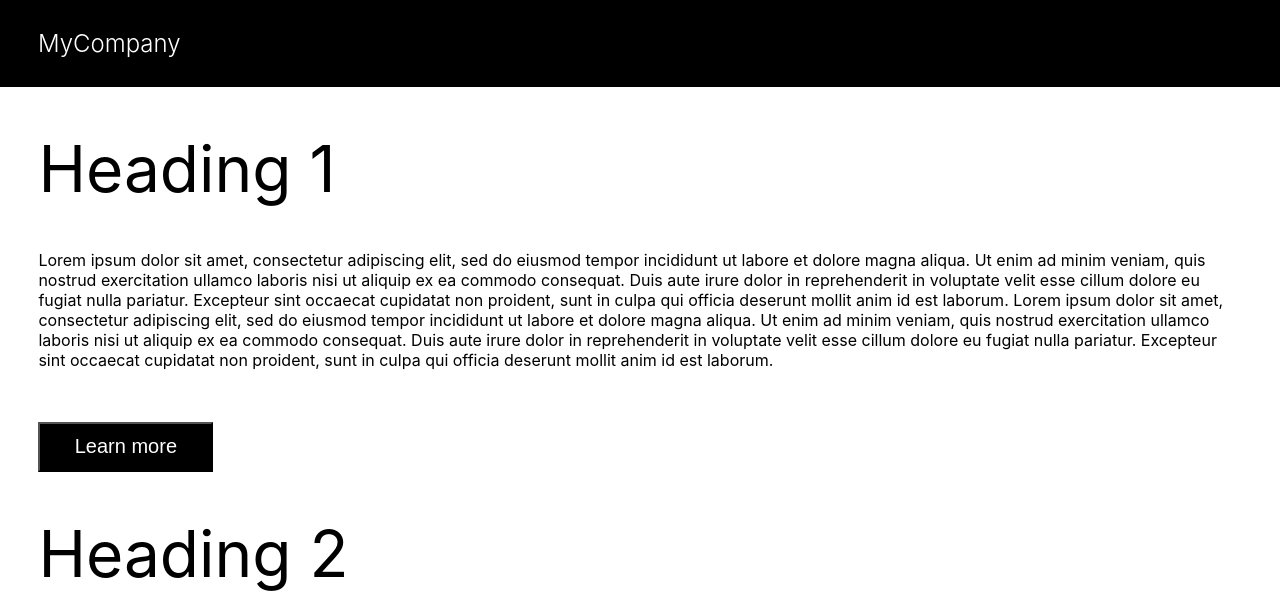
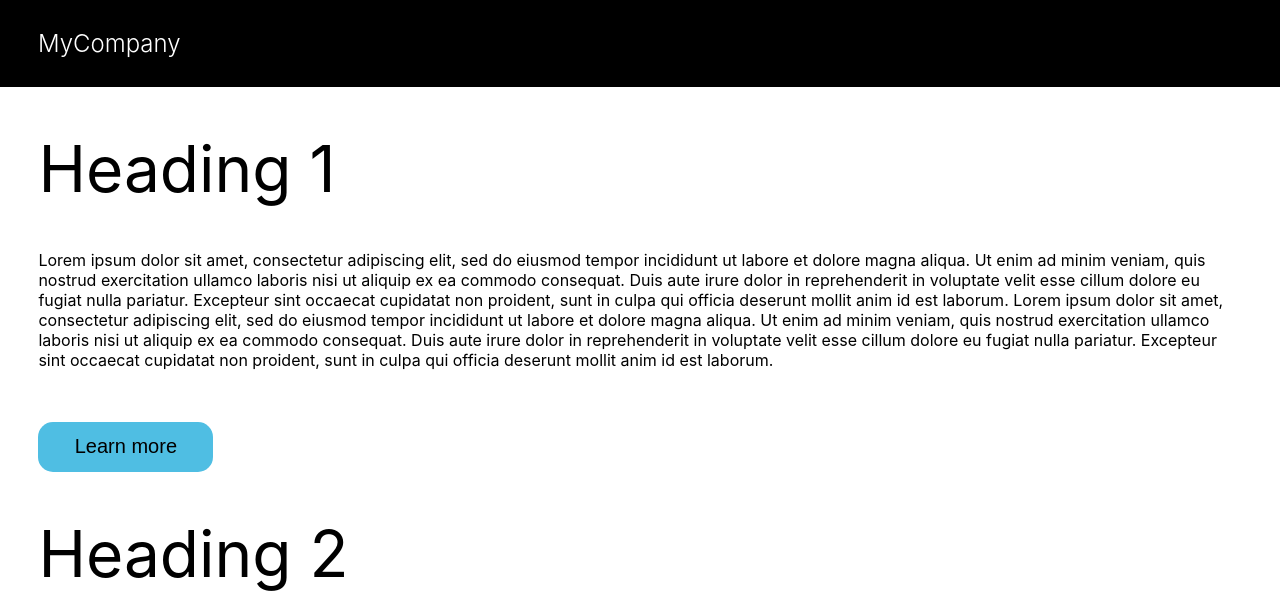
Before and after one commit to vaishnavipatil978/F1_contest-1, a plain HTML site: page index.html in a window 1280 px wide. In both pictures the pointer is over the button "Learn more". Shown: the top 613 px of the page. Drawn offline with Linux system fonts and the light colour scheme.

Commit message:
Second Commit

```diff
--- a/style.css
+++ b/style.css
@@ -51,9 +51,19 @@ color: #000000;
     width: 175px;
     height: 50px;
     background-color: #000000;
+    border: none;
     color: #FFFFFF;
     font-size: 20px;
     line-height: 29px;
+    transition: 0.5s;
+}
+
+.button:hover{
+    background-color: #4fbee3;
+    border: none;
+    color: black;
+    border-radius: 15px;
+    transition: 0.5s;
 }
 
 #image{
```
